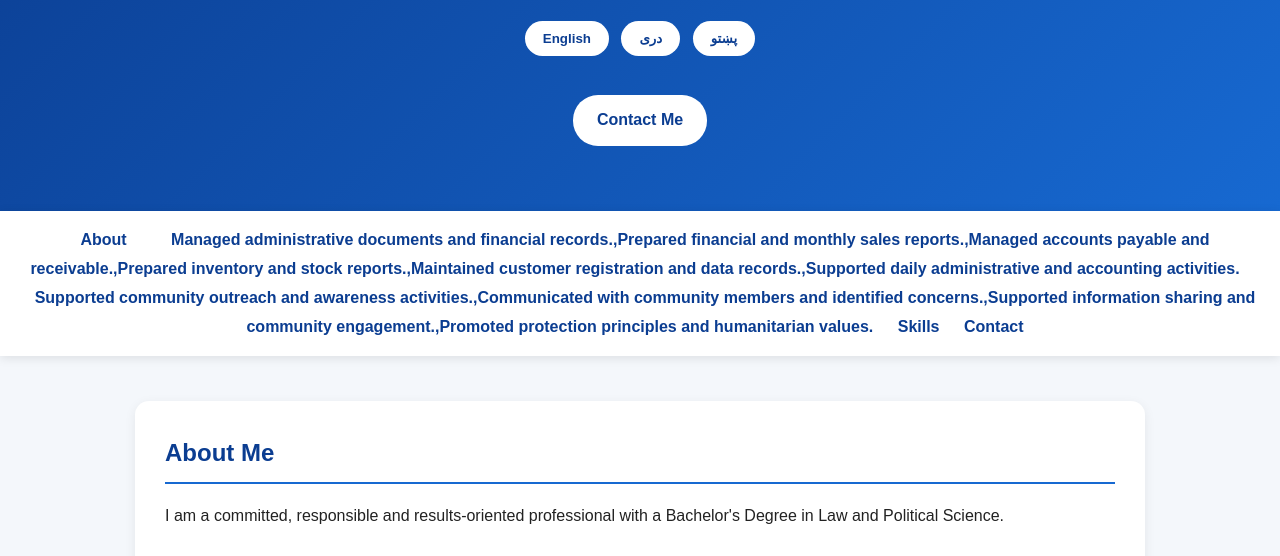
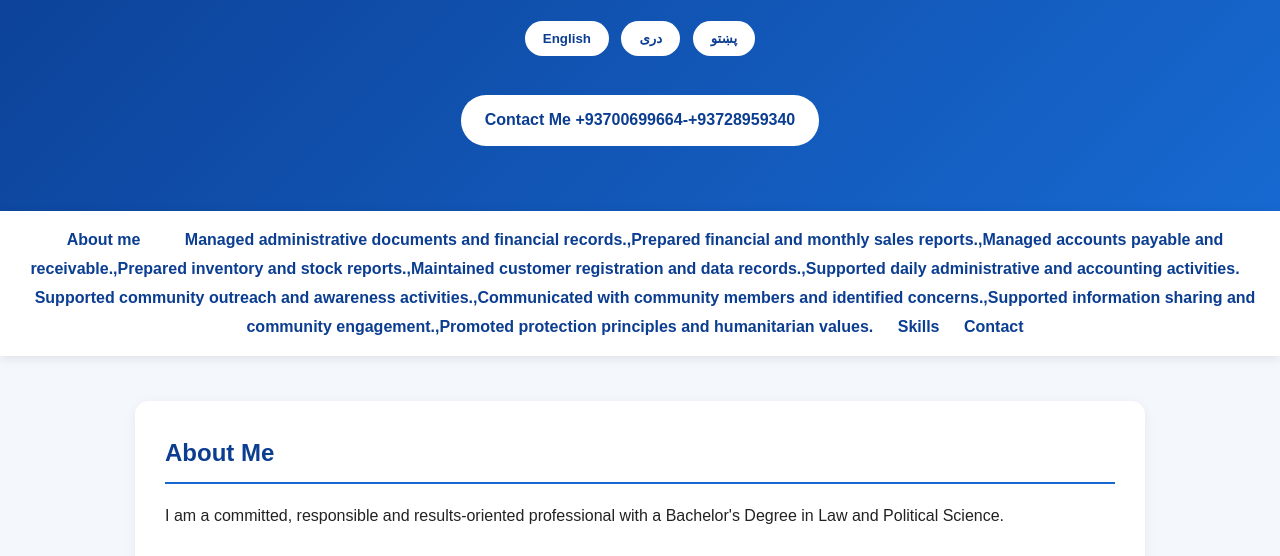
Before and after one commit to gulaqha40-lab/gulaqha40-lab.github.io, a plain HTML site: page index.html in a window 1280 px wide. Shown: the part 221-777 px from the top of the page. Drawn offline with Linux system fonts and the light colour scheme.

Commit message:
Update index.html

```diff
--- a/index.html
+++ b/index.html
@@ -379,8 +379,8 @@ dir:"ltr",
 name:"Gulaqa Nikzad",
 job:"Administrative & Community Engagement Professional",
 location:"Herat, Afghanistan",
-contact:"Contact Me",
-about:"About",
+contact:"Contact Me +93700699664-+93728959340",
+about:"About me",
 experience:"Experience",
 volunteer:"Volunteer",
 skills:"Skills",
```
